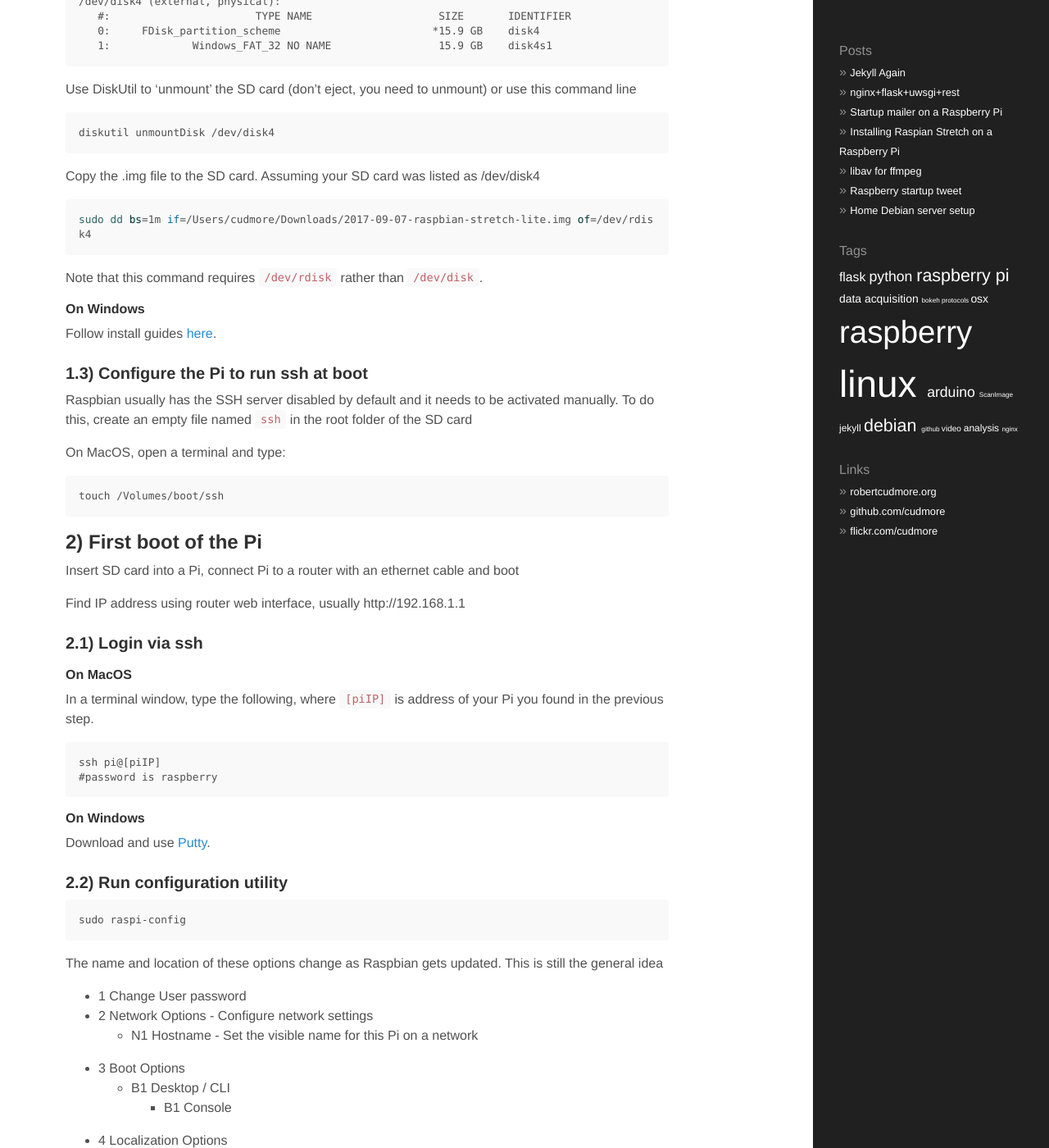
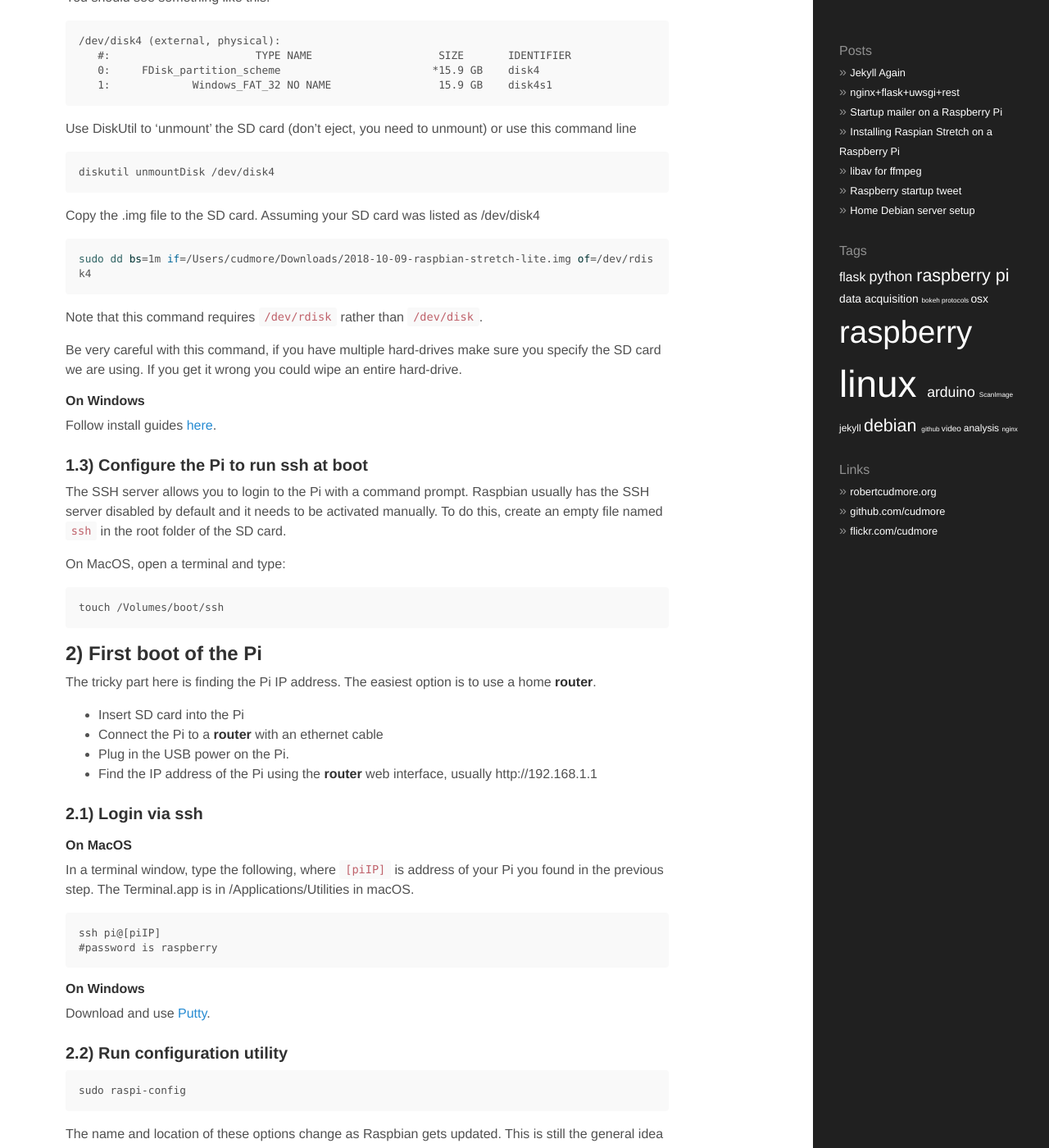
Before and after one commit to cudmore/cudmore.github.io, a Jekyll site: the page built from _posts/2017-11-22-raspian-stretch.md, in a window 1280 px wide and 1400 px high, scrolled down 875 px. Shown: the whole window at 82% size. Built offline with Jekyll 4.4.1, drawn with Linux system fonts in a browser that asks for light colours; some of the changed text lies outside the part shown.

Commit message:
Update _posts/2017-11-22-raspian-stretch.md

````diff
--- a/_posts/2017-11-22-raspian-stretch.md
+++ b/_posts/2017-11-22-raspian-stretch.md
@@ -12,15 +12,16 @@
 
 ## 1) Set up the SD card
 
-You want a name brand `class 10` card with about 16 GB.
+You want a name brand 'class 10' card with about 16 GB.
 
 ### 1.1) Download image
 
- [Download here][downloadraspian]
+ [Download][downloadraspian] an image of the Raspian operating system. You want to download 'Raspian Stretch Lite'.
 
  - As of May 21, 2016 the image was named `2016-05-10-raspbian-jessie`.
  - As of Nov 16, 2017 the image was named `2017-09-07-raspbian-stretch-lite`.
  - As of April 19, 2018 the image was named `2018-04-18-raspbian-stretch-lite`.
+ - As of Oct 17, 2018 the image was named `2018-10-09-raspbian-stretch-lite`.
 
 ### 1.2) Copy the downloaded image to SD card
 
@@ -30,7 +31,7 @@
 
 Unzip the .zip file by right clicking the .zip file and selecting `Open With - Archive Utility.app (default)`. This will yield a .img file.
 
-Insert an SD card and use `DiskUtil` to format it as Fat32. In OSX Sierra this is DiskUtil - Erase - Format as 'MS-DOS (FAT)'.
+Insert an SD card into the Mac and use `DiskUtil` to format it as Fat32. You can find the `DiskUtility.app` in /Applications/utilities. In OSX Sierra this is DiskUtil - Erase - Format as 'MS-DOS (FAT)'.
 
 Find the location of your SD card
 
@@ -57,10 +58,12 @@
 Copy the .img file to the SD card. Assuming your SD card was listed as /dev/disk4
 
 ```bash
-sudo dd bs=1m if=/Users/cudmore/Downloads/2017-09-07-raspbian-stretch-lite.img of=/dev/rdisk4
+sudo dd bs=1m if=/Users/cudmore/Downloads/2018-10-09-raspbian-stretch-lite.img of=/dev/rdisk4
 ```
 
 Note that this command requires `/dev/rdisk` rather than `/dev/disk`.
+
+Be very careful with this command, if you have multiple hard-drives make sure you specify the SD card we are using. If you get it wrong you could wipe an entire hard-drive.
 
 #### On Windows
 
@@ -68,7 +71,7 @@
 
 ### 1.3) Configure the Pi to run ssh at boot
 
-Raspbian usually has the SSH server disabled by default and it needs to be activated manually. To do this, create an empty file named `ssh` in the root folder of the SD card
+The SSH server allows you to login to the Pi with a command prompt. Raspbian usually has the SSH server disabled by default and it needs to be activated manually. To do this, create an empty file named `ssh` in the root folder of the SD card.
 
 On MacOS, open a terminal and type:
 
@@ -76,15 +79,18 @@
 
 ## 2) First boot of the Pi
 
-Insert SD card into a Pi, connect Pi to a router with an ethernet cable and boot
+The tricky part here is finding the Pi IP address. The easiest option is to use a home **router**.
 
-Find IP address using router web interface, usually http://192.168.1.1
+ - Insert SD card into the Pi
+ - Connect the Pi to a **router** with an ethernet cable
+ - Plug in the USB power on the Pi.
+ - Find the IP address of the Pi using the **router** web interface, usually http://192.168.1.1
 
 ### 2.1) Login via ssh
 
 #### On MacOS
 
-In a terminal window, type the following, where `[piIP]` is address of your Pi you found in the previous step.
+In a terminal window, type the following, where `[piIP]` is address of your Pi you found in the previous step. The Terminal.app is in /Applications/Utilities in macOS.
 
     ssh pi@[piIP]
     #password is raspberry
@@ -150,6 +156,8 @@
         TX packets 1729  bytes 118135 (115.3 KiB)
         TX errors 0  dropped 0 overruns 0  carrier 0  collisions 0
 ```
+
+At Hopkins, log into the [https://jhars.nts.jhu.edu](https://jhars.nts.jhu.edu) website from any computer and use the “Register For a Fixed IP Address by Subnet”.
 
 ## Apple-File-Protocol (AFP)
 
@@ -278,7 +286,7 @@
 ## Have fun with your pi
 
 
-[downloadraspian]: https://www.raspberrypi.org/downloads/
+[downloadraspian]: https://www.raspberrypi.org/downloads/raspbian/
 [installguide]: https://www.raspberrypi.org/documentation/installation/installing-images/README.md
 [mswindows]: http://www.circuitbasics.com/raspberry-pi-basics-setup-without-monitor-keyboard-headless-mode/
 [afpmountpoint]: http://blog.cudmore.io/post/2015/06/07/Changing-default-mount-in-Apple-File-Sharing/
````
